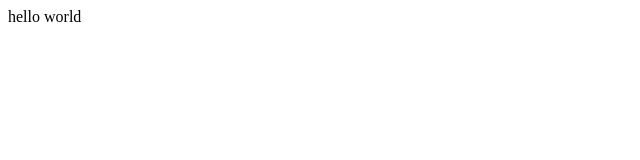
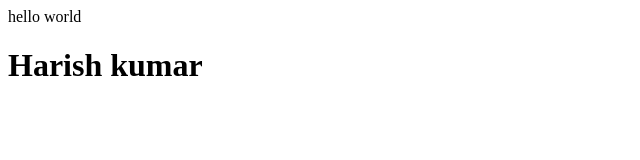
Before and after one commit to harishh-14/harish-project, a plain HTML site: page index.html in a window 1280 px wide. Shown: the whole page, without its empty margins (0-640 px from the left). Drawn offline with Linux system fonts and the light colour scheme.

Commit message:
Add new h1 tag

```diff
--- a/index.html
+++ b/index.html
@@ -1 +1,2 @@
 <p>hello world</p>
+<h1>Harish kumar</h1>
```
Also changed, not shown: 1 other file.
